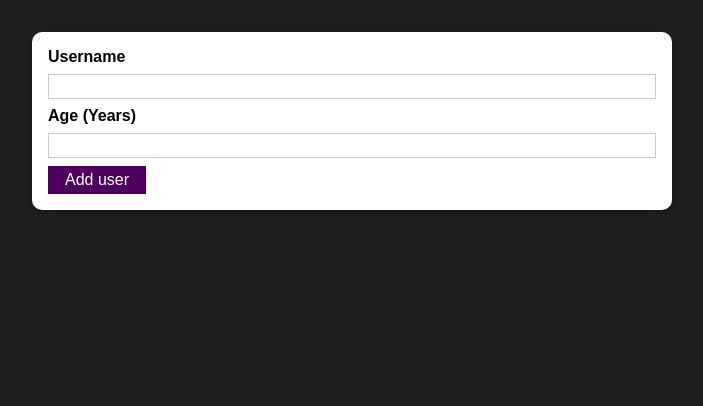
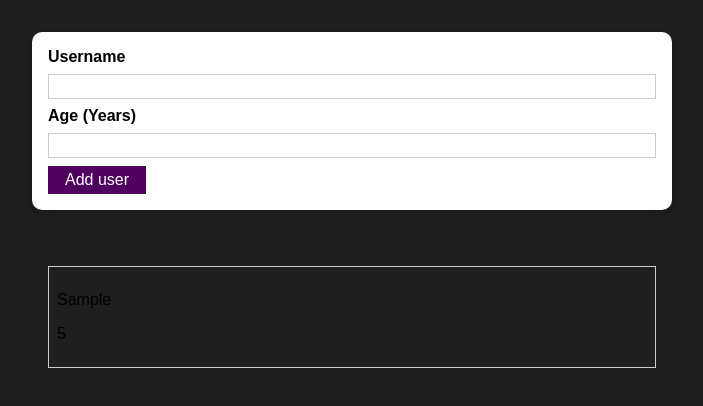
Before and after one commit to BrodoDigitale/demo-react-auth-form, a React (Create React App) app: page / in a window 1280 px wide. Both pictures are taken after typing "Sample", "5" into the empty fields and a click on the button "Add user". Shown: the top 406 px of the page, without its empty margins (288-991 px from the left). Built offline with nearby package versions, Linux system fonts and the light colour scheme.

Commit message:
feat: add usersList component

```diff
--- a/src/App.js
+++ b/src/App.js
@@ -1,6 +1,7 @@
 import React, { useState } from "react";
 import { AddUserForm } from "./AddUserForm/AddUserForm";
 import { ErrorModal } from "./ErrorModal/ErrorModal";
+import { UsersList } from "./UsersList/UsersList";
 
 function App() {
   const [users, setUsers] = useState([]);
@@ -26,6 +27,7 @@ function App() {
         addUserHandler={addUserHandler}
         errorHandler={invalidInputHandler}
       />
+      <UsersList users={users} />
       {showErrrorModal && <ErrorModal onClose={closeErrorModal} />}
     </div>
   );
--- /dev/null
+++ b/src/UsersList/UsersList.js
@@ -0,0 +1,20 @@
+import React from "react";
+import classes from "./UsersList.module.css";
+
+export const UsersList = (props) => {
+  return (
+    <div className={classes.users}>
+      <ul>
+        {props.users &&
+          props.users.map((user, index) => {
+            return (
+              <li key={index}>
+                <p>{user.name}</p>
+                <p>{user.age}</p>
+              </li>
+            );
+          })}
+      </ul>
+    </div>
+  );
+};
```
